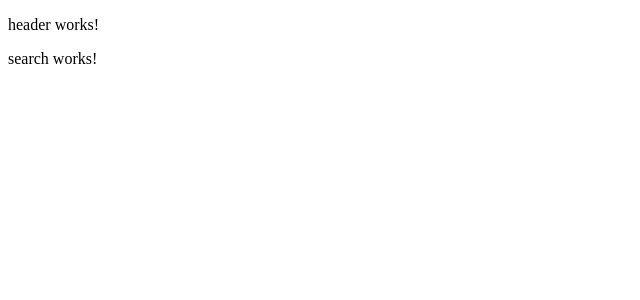
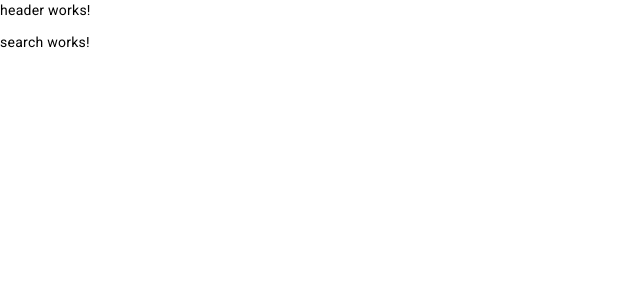
Before and after one commit to Dazmond-ru/youtube-angular, an Angular app: page / in a window 1280 px wide. Shown: the top 300 px of the page, without its empty margins (0-640 px from the left). Built offline with nearby package versions, Linux system fonts and the light colour scheme.

Commit message:
feat: add angular matherial

```diff
--- a/angular.json
+++ b/angular.json
@@ -27,7 +27,10 @@
             "tsConfig": "tsconfig.app.json",
             "inlineStyleLanguage": "scss",
             "assets": ["src/favicon.ico", "src/assets"],
-            "styles": ["src/styles.scss"],
+            "styles": [
+              "@angular/material/prebuilt-themes/indigo-pink.css",
+              "src/styles.scss"
+            ],
             "scripts": []
           },
           "configurations": {
@@ -82,7 +85,10 @@
             "tsConfig": "tsconfig.spec.json",
             "inlineStyleLanguage": "scss",
             "assets": ["src/favicon.ico", "src/assets"],
-            "styles": ["src/styles.scss"],
+            "styles": [
+              "@angular/material/prebuilt-themes/indigo-pink.css",
+              "src/styles.scss"
+            ],
             "scripts": []
           }
         },
--- a/package.json
+++ b/package.json
@@ -12,10 +12,12 @@
   "private": true,
   "dependencies": {
     "@angular/animations": "^15.2.0",
+    "@angular/cdk": "^15.2.3",
     "@angular/common": "^15.2.0",
     "@angular/compiler": "^15.2.0",
     "@angular/core": "^15.2.0",
     "@angular/forms": "^15.2.0",
+    "@angular/material": "^15.2.3",
     "@angular/platform-browser": "^15.2.0",
     "@angular/platform-browser-dynamic": "^15.2.0",
     "@angular/router": "^15.2.0",
--- a/src/index.html
+++ b/src/index.html
@@ -6,8 +6,11 @@
     <base href="/" />
     <meta name="viewport" content="width=device-width, initial-scale=1" />
     <link rel="icon" type="image/x-icon" href="favicon.ico" />
-  </head>
-  <body>
+      <link rel="preconnect" href="https://fonts.gstatic.com">
+    <link href="https://fonts.googleapis.com/css2?family=Roboto:wght@300;400;500&display=swap" rel="stylesheet">
+    <link href="https://fonts.googleapis.com/icon?family=Material+Icons" rel="stylesheet">
+</head>
+  <body class="mat-typography">
     <app-root></app-root>
   </body>
 </html>
--- a/src/styles.scss
+++ b/src/styles.scss
@@ -1 +1,4 @@
 /* You can add global styles to this file, and also import other style files */
+
+html, body { height: 100%; }
+body { margin: 0; font-family: Roboto, "Helvetica Neue", sans-serif; }
```
Also changed, not shown: 1 other file (tests, documents, lock files or other folders).
